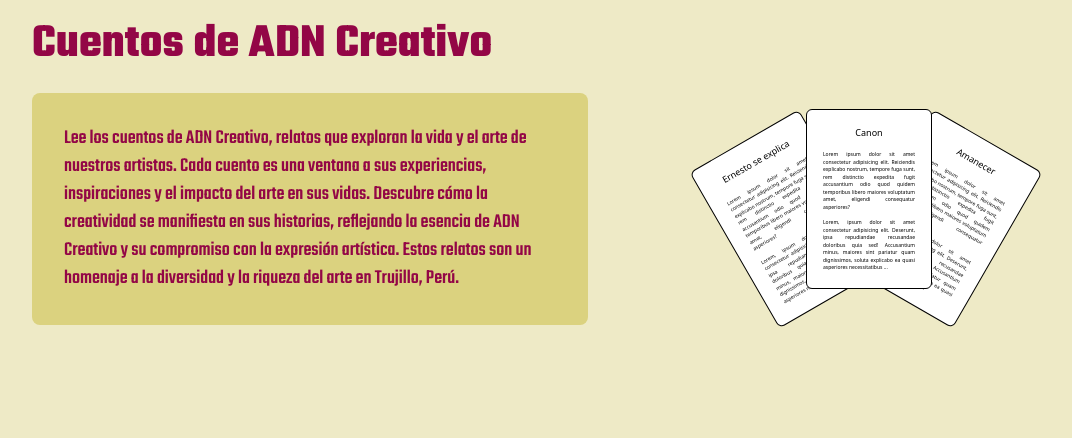
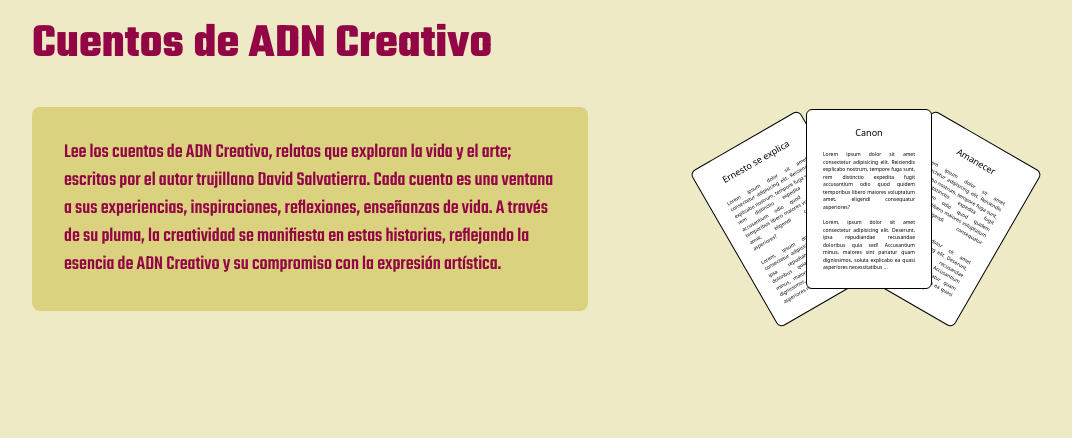
Before and after one commit to trueJomi/adn-creativo, an Astro site: page /#artists in a window 1280 px wide. Shown: the part 2900-3338 px from the top of the page, without its empty margins (52-1124 px from the left). Built offline with nearby package versions, Linux system fonts and the light colour scheme; Astro itself is replaced by a stand-in of ours.

Commit message:
feat: Actualizar descripción de cuentos en el componente Cuentos para incluir el nombre del autor y enriquecer el contenido

```diff
--- a/src/components/Main/Cuentos.astro
+++ b/src/components/Main/Cuentos.astro
@@ -9,12 +9,7 @@ import Tittle from "../utils/Tittle.astro";
   <div class="grid lg:grid-cols-2">
     <div class="flex-col justify-center hidden md:flex">
       <Description>
-        Lee los cuentos de ADN Creativo, relatos que exploran la vida y el arte
-        de nuestros artistas. Cada cuento es una ventana a sus experiencias,
-        inspiraciones y el impacto del arte en sus vidas. Descubre cómo la
-        creatividad se manifiesta en sus historias, reflejando la esencia de ADN
-        Creativo y su compromiso con la expresión artística. Estos relatos son
-        un homenaje a la diversidad y la riqueza del arte en Trujillo, Perú.
+        Lee los cuentos de ADN Creativo, relatos que exploran la vida y el arte; escritos por el autor trujillano David Salvatierra. Cada cuento es una ventana a sus experiencias, inspiraciones, reflexiones, enseñanzas de vida. A través de su pluma, la creatividad se manifiesta en estas historias, reflejando la esencia de ADN Creativo y su compromiso con la expresión artística.
       </Description>
     </div>
     <div class="mx-auto h-full">
@@ -100,12 +95,7 @@ import Tittle from "../utils/Tittle.astro";
     </div>
     <div class="flex flex-col justify-center md:hidden">
       <Description>
-        Lee los cuentos de ADN Creativo, relatos que exploran la vida y el arte
-        de nuestros artistas. Cada cuento es una ventana a sus experiencias,
-        inspiraciones y el impacto del arte en sus vidas. Descubre cómo la
-        creatividad se manifiesta en sus historias, reflejando la esencia de ADN
-        Creativo y su compromiso con la expresión artística. Estos relatos son
-        un homenaje a la diversidad y la riqueza del arte en Trujillo, Perú.
+        Lee los cuentos de ADN Creativo, relatos que exploran la vida y el arte; escritos por el autor trujillano David Salvatierra. Cada cuento es una ventana a sus experiencias, inspiraciones, reflexiones, enseñanzas de vida. A través de su pluma, la creatividad se manifiesta en estas historias, reflejando la esencia de ADN Creativo y su compromiso con la expresión artística.
       </Description>
     </div>
   </div>
```
